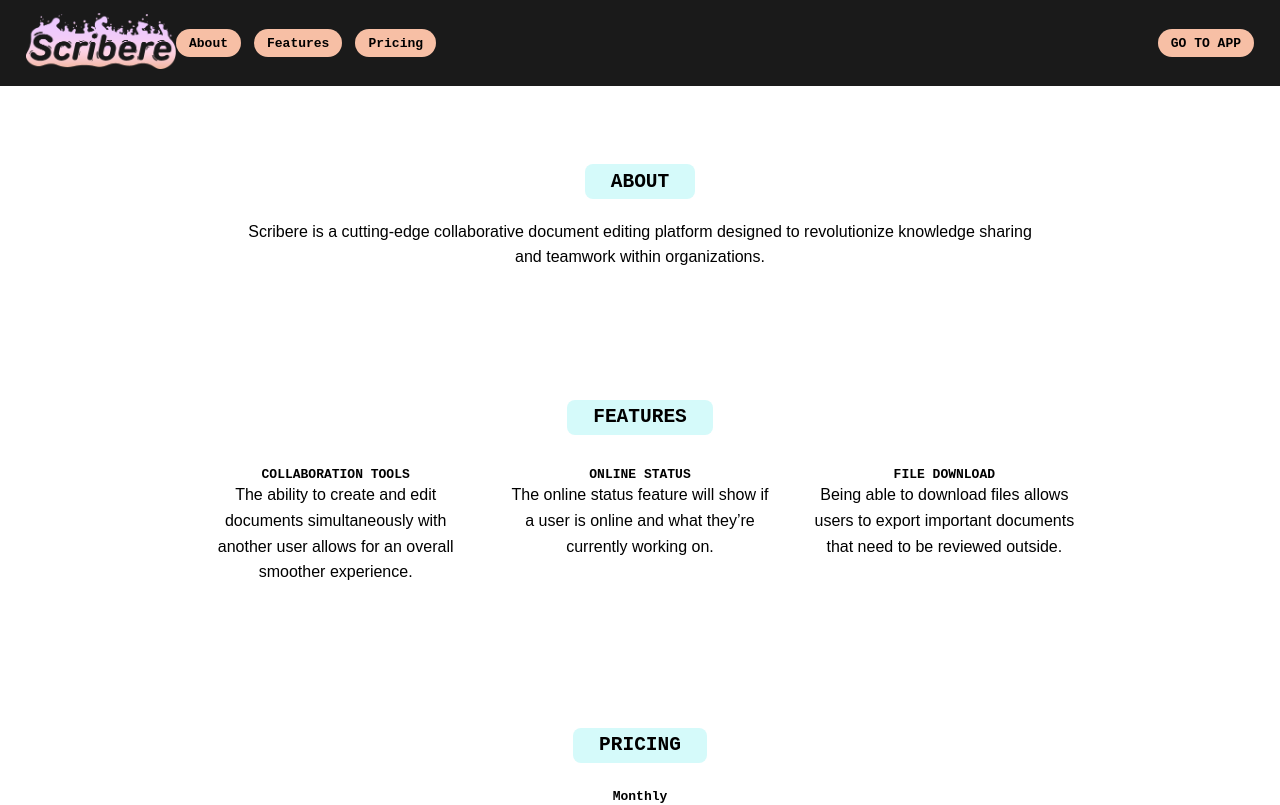
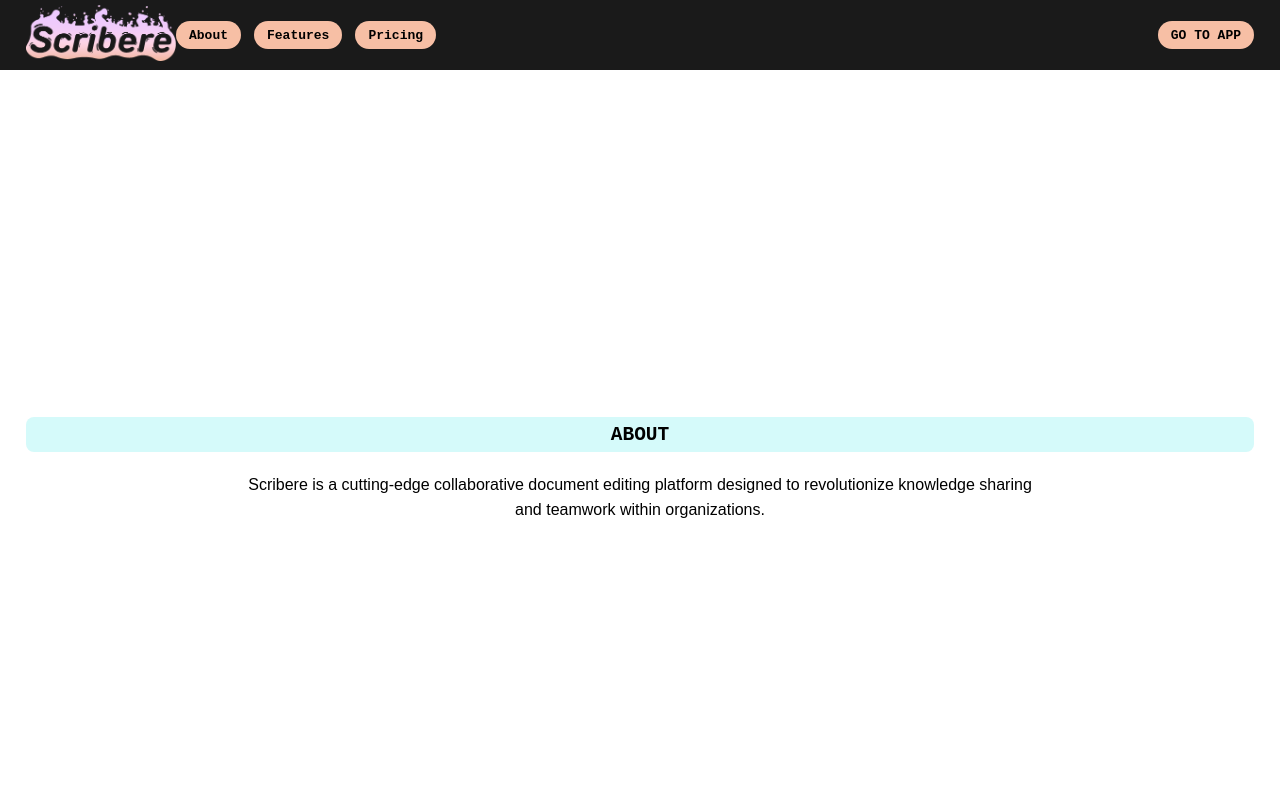
Before and after one commit to scribere-sh/landing, a SvelteKit app: page / in a window 1280 px wide. Shown: the top 805 px of the page. Built offline with nearby package versions, Linux system fonts and the light colour scheme.

Commit message:
Created a basic layout, with scrolling effect

```diff
--- a/src/app.css
+++ b/src/app.css
@@ -4,3 +4,7 @@
     padding: 0;
     box-sizing: border-box;
 }
+
+html {
+    scroll-behavior: smooth;
+}
--- a/src/routes/+layout.svelte
+++ b/src/routes/+layout.svelte
@@ -23,21 +23,27 @@
 </div>
 
 <style scoped>
-    /* Styles for page-container */
     .page-container {
         display: flex;
         flex-direction: column;
-        min-height: 100vh; /* Ensure full height of the viewport */
-        background-color: #000; /* Black background for the page */
-        color: #fff; /* White text for overall page */
+        min-height: 100vh;
+        background-color: #000;
+        color: #fff;
+        overflow: hidden;
     }
 
     nav {
+        position: fixed;
+        top: 0;
+        left: 0;
+        right: 0;
+        z-index: 1000;
         display: flex;
         justify-content: space-between;
         align-items: center;
         background-color: #1a1a1a;
         padding: 1rem 2rem;
+        height: 70px;
     }
 
     .logo img {
@@ -66,14 +72,15 @@
         background-color: #f7bfa5;
         color: #000;
         font-weight: 600;
-        margin-left: auto; /* Align to the right */
+        margin-left: auto;
     }
 
-    /* Content container with white background */
     .content-container {
-        background-color: #fff; /* White background for content */
-        color: #000; /* Black text inside the white container */
-        padding: 2rem;
-        flex: 1; /* Allow content to take up remaining space */
+        background-color: #fff;
+        color: #000;
+        flex: 1;
+        overflow-y: scroll;
+        height: 100vh;
+        padding-top: 70px;
     }
 </style>
--- a/src/routes/+page.svelte
+++ b/src/routes/+page.svelte
@@ -62,16 +62,18 @@
 </section>
 
 <style scoped>
-    /* Container for each section to handle white background */
     .section {
         background-color: #fff;
         color: #000;
         padding: 4rem 2rem;
         text-align: center;
-        margin-bottom: 2rem;
+        height: 100vh;
+        scroll-snap-align: start;
+        display: flex;
+        flex-direction: column;
+        justify-content: center;
     }
 
-    /* Section Titles */
     .section-title {
         background-color: #d5fafa;
         display: inline-block;
@@ -81,7 +83,6 @@
         margin-bottom: 1.5rem;
     }
 
-    /* Content inside each section */
     .section-content, .feature p, .pricing-container p {
         max-width: 800px;
         margin: 0 auto;
@@ -107,7 +108,6 @@
         margin-left: 1rem;
     }
 
-    /* For responsiveness: Stack feature items on smaller screens */
     @media (max-width: 768px) {
         .feature-container {
             grid-template-columns: 1fr 1fr;
```
